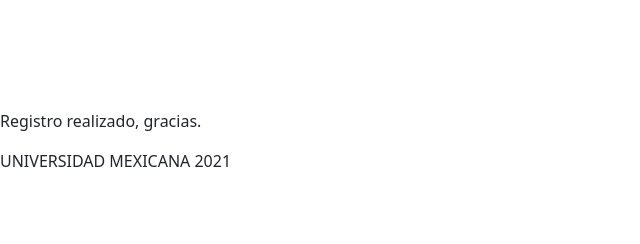
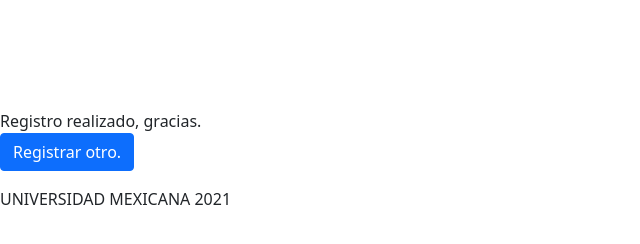
Before and after one commit to artmcel/prospectacion, a website: page src/registro.html in a window 1280 px wide. Shown: the whole page, without its empty margins (0-640 px from the left). Drawn offline with nearby package versions, Linux system fonts and the light colour scheme.

Commit message:
agregar boton para registro nuevo

```diff
--- a/src/registro.html
+++ b/src/registro.html
@@ -21,7 +21,9 @@
     </header>
 
     <section>
-        <p id="registro">Registro realizado, gracias.</p>
+        <p id="registro">Registro realizado, gracias. <br>
+            <a class="btn btn-primary" href="/" rel="noopener noreferrer">Registrar otro.</a>
+        </p>
     </section>
 
     <footer>
```
